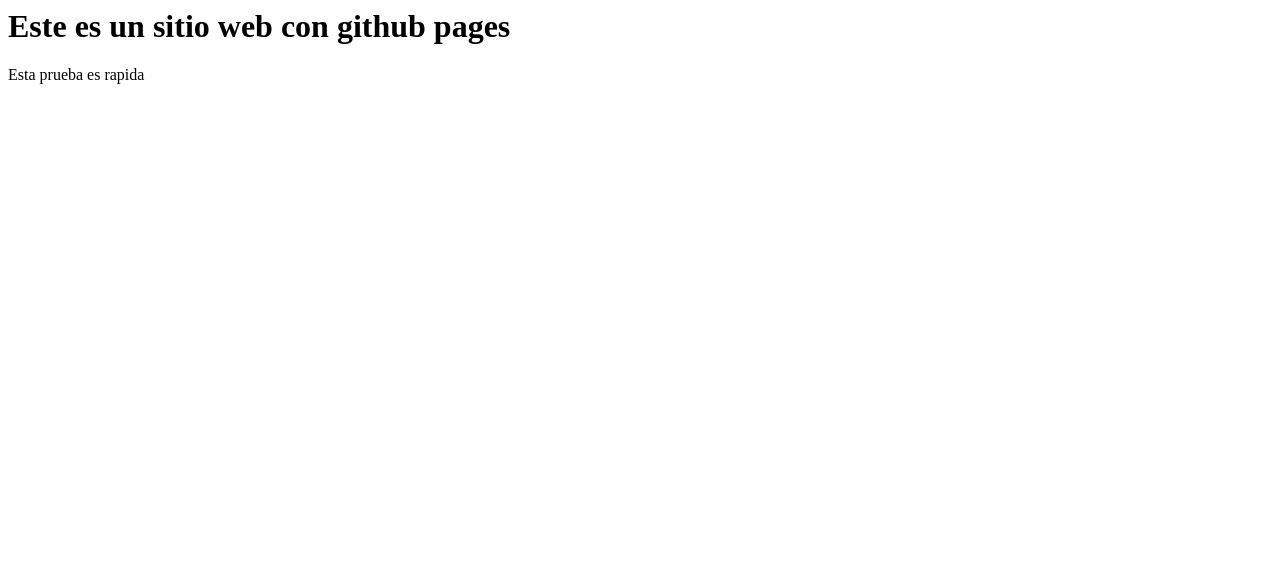
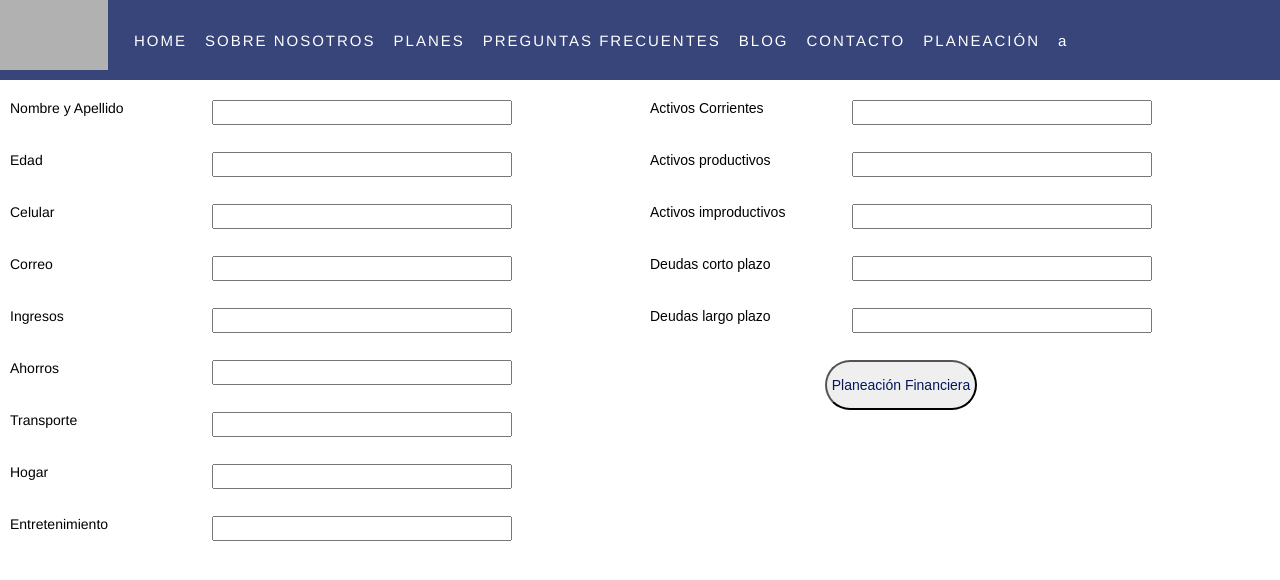
Before and after one commit to daniel94cruz/daniel94cruz, a plain HTML site: page index.html in a window 1280 px wide. Drawn offline with Linux system fonts and the light colour scheme; grey boxes are pictures that could not be loaded.

Commit message:
Se agrego codigo de Axia y CSS

```diff
--- /dev/null
+++ b/axia.css
@@ -0,0 +1,204 @@
+*{
+    font-size: 14px;
+    box-sizing: border-box;
+    padding: 0;
+    margin: 0;
+
+
+
+}
+body{
+    font-family: 'Helvetica regular', sans-serif;
+    color:var(--e-global-color-64a05cb8);
+    font-size: 18px;
+    font-weight: 300;
+
+}
+:root{
+    --e-global-color-primary: #6EC1E4;
+    --e-global-color-secondary: #54595F;
+    --e-global-color-text: #7A7A7A;
+    --e-global-color-accent: #61CE70;
+    --e-global-color-2028b8ba: #4054B2;
+    --e-global-color-459538ba: #23A455;
+    --e-global-color-64a05cb8: #000;
+    --e-global-color-3605e54b: #FFF;
+}
+html{
+    font-size: 62.5%;
+}
+.container-imagen{
+    width: 120px;
+    height: 100px;
+
+}
+
+.img-axia{
+    /* display: block; */
+    width: 90%;
+    height: 70%;
+
+}
+
+nav{
+    display: flex;
+    flex-direction: column;
+    opacity: 0.8;
+
+}
+
+.navbar-left{
+    display: flex;
+    background-color:#06175a;
+    height: 80px;
+
+    /* opacity: 0.7; */
+
+}
+
+.navbar-left ul {
+    display: flex;
+   align-items: center;
+
+}
+
+.navbar-left ul li {
+    list-style: none;
+
+
+
+}
+.navbar-left ul li a{
+text-decoration: none;
+color: var(--e-global-color-3605e54b);
+font-size: 15px;
+padding: 4px;
+font-family: Helvetica, sans-serif;
+font-weight: 100;
+letter-spacing: 2px;
+font-style: normal;
+
+}
+.navbar-left ul li a:nth-child(1){
+    margin-left: 10px;
+
+    }
+
+
+/* #formulario */
+.contenedor-info{
+display: grid;
+grid-template-columns:200px 300px;
+grid-template-rows: repeat(5,50px);
+grid-auto-rows: 50px;
+width: 50vw;
+gap: 2px;
+margin-top: 20px;
+margin-left: 10px;
+
+}
+
+.contenedor-info span{
+    color:var(--e-global-color-64a05cb8);
+    font-family: Helvetica, sans-serif;
+
+
+}
+.contenedor-info input{
+    width: 300px;
+    height: 25px;
+
+}
+
+.container-activos{
+
+    display: grid;
+    grid-template-columns:200px 300px;
+    grid-template-rows: repeat(5,50px);
+    grid-auto-rows: 50px;
+    width: 50vw;
+    gap: 2px;
+    margin-top: 20px;
+    margin-left: 10px;
+    /* border: 1px solid black; */
+}
+.container-activos input{
+    width: 300px;
+    height: 25px;
+}
+section{
+    display: flex;
+
+}
+
+
+.navbar-shopping div{
+width: 16px;
+height: 16px;
+background-color: var(--hospital-grenn);
+border-radius: 50%;
+font-size: var(--sm);
+font-weight: bold;
+position: absolute;
+top:-6px;
+right: -3px;
+display: flex;
+justify-content: center;
+align-items: center;}
+
+
+button{
+    color: #06175a;
+    border-radius: 30px;
+  grid-column: 1/3;
+  justify-self: center;
+  padding: 5px;
+}
+
+
+
+
+
+
+
+
+
+
+@media (max-width:640px) {
+    .logo{
+        display: block;
+
+
+    }
+    .secundary-button{
+        margin-top:100px ;
+    }
+
+    .card-container{
+
+        grid-template-columns: repeat(auto-fill,140px);
+
+
+
+    }
+
+    .prod-card{
+        width: 140px;
+        }
+
+    .prod-card img{
+        width: 140px;
+        height: 140px;
+
+
+}
+.menu{
+    display: block;
+}
+.navbar-left ul{
+    display: none;
+}
+.navbar-email{
+    display: none;
+}
+}
--- a/index.html
+++ b/index.html
@@ -1,2 +1,108 @@
-<h1>Este es un sitio web con github pages</h1>
-<p>Esta prueba es rapida</p>
+<!DOCTYPE html>
+<html lang="en">
+<head>
+    <meta charset="UTF-8">
+    <meta http-equiv="X-UA-Compatible" content="IE=edge">
+    <meta name="viewport" content="width=device-width, initial-scale=1.0">
+    <title>Home-Axia Finanzas</title>
+    <link rel="stylesheet" href="axia.css">
+</head>
+<body>
+    <nav>
+
+        <div class="navbar-left">
+            <div class="container-imagen">
+                <img class="img-axia" src="https://axia.com.co/wp-content/uploads/2020/05/LOGOBLANCOCONFONDO.png" alt="logo" >
+            </div>
+
+
+            <ul>
+                <li>
+                    <a href="https://axia.com.co/">HOME</a>
+                </li>
+                <li>
+                    <a href="https://axia.com.co/nosotros/">SOBRE NOSOTROS</a>
+                </li>
+                <li>
+                    <a href="https://axia.com.co/finanzas-personales/">PLANES</a>
+                </li>
+                <li>
+                    <a href="/">PREGUNTAS FRECUENTES</a>
+                </li>
+                <li>
+                    <a href="/">BLOG</a>
+                </li>
+                <li>
+                    <a href="/">CONTACTO</a>
+                </li>
+                <li>
+                    <a href="/">PLANEACIÓN</a>
+                </li>
+                <li>
+                    <a href="/">
+                        a
+
+                    </a>
+                </li>
+
+            </ul>
+        </div>
+
+
+
+
+    </nav>
+
+<section>
+    <div class="contenedor-info">
+        <span>Nombre y Apellido</span>
+        <input type="text">
+        <span>Edad</span>
+        <input type="text">
+        <span>Celular</span>
+        <input type="text">
+        <span>Correo</span>
+        <input type="text">
+        <span>Ingresos</span>
+        <input type="text">
+        <span>Ahorros</span>
+        <input type="text">
+        <span>Transporte</span>
+        <input type="text">
+        <span>Hogar</span>
+        <input type="text">
+        <span>Entretenimiento</span>
+        <input type="text">
+
+
+
+
+    </div>
+
+
+
+    <div class="container-activos">
+
+        <span>Activos Corrientes</span>
+        <input type="text">
+        <span>Activos productivos</span>
+        <input type="text">
+        <span>Activos improductivos</span>
+        <input type="text">
+        <span>Deudas corto plazo</span>
+        <input type="text">
+        <span>Deudas largo plazo</span>
+        <input type="text">
+
+        <button>Planeación Financiera</button>
+
+    </div>
+
+
+
+</section>
+
+
+
+</body>
+</html>
```
